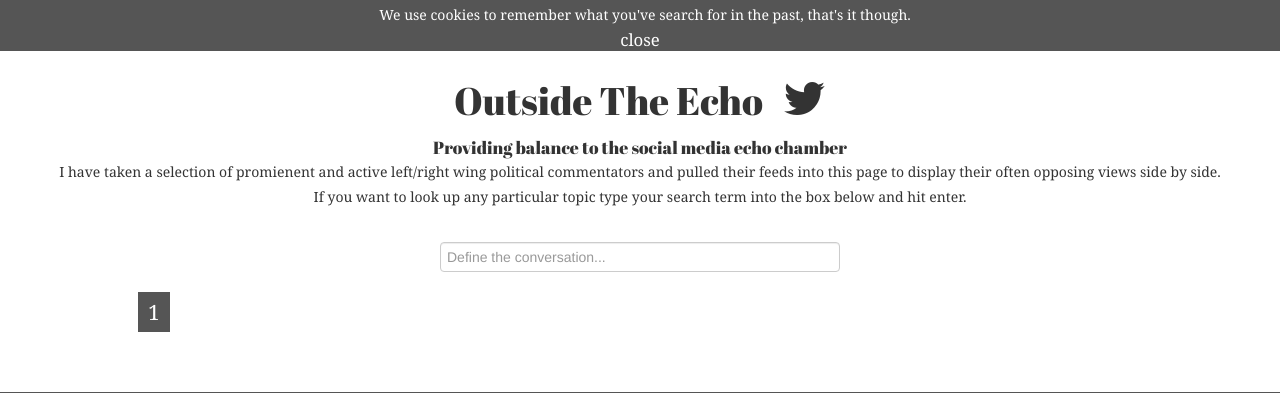
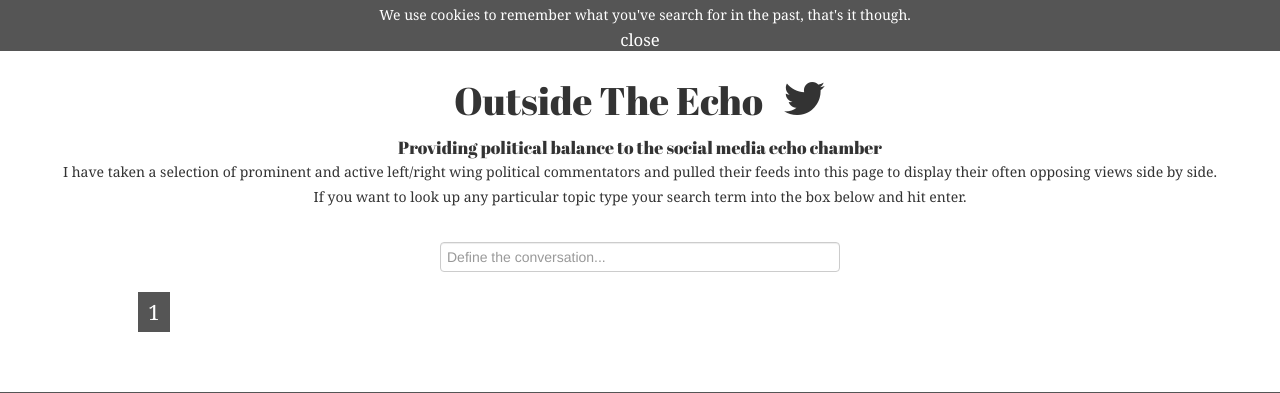
Before and after one commit to whatspauldoing/outsidetheecho, a PHP site: page /?q=1 in a window 1280 px wide. Shown: the top 393 px of the page. Run offline with PHP 8.4, Linux system fonts and the light colour scheme; data that the repository does not hold is empty; some libraries are stand-ins or nearby versions.

Commit message:
have a look jack.

```diff
--- a/index.php
+++ b/index.php
@@ -16,6 +16,8 @@
             $q = $_GET['q'];
             if($q != "") {
                 echo "<script>var searchForMe = '" . $q . "';</script>";
+            } else {
+                echo "<script>var searchForMe = '';</script>";
             }
         ?>
     </head>
@@ -28,8 +30,8 @@
             <div class="row">
                 <div class="col-md-12 center">
                     <h1>Outside The Echo<a href='http://twitter.com' target='_blank'><i class="fa fa-twitter" aria-hidden="true" style="margin-left:20px; color:#333;"></i></a></h1>
-                    <h4>Providing balance to the social media echo chamber</h4>
-                    <p>I have taken a selection of promienent and active left/right wing political commentators and pulled their feeds into this page to display their often opposing views side by side.</p>
+                    <h4>Providing political balance to the social media echo chamber</h4>
+                    <p>I have taken a selection of prominent and active left/right wing political commentators and pulled their feeds into this page to display their often opposing views side by side.</p>
                     <p>If you want to look up any particular topic type your search term into the box below and hit enter.</p>
                 </div>
             </div>
```
